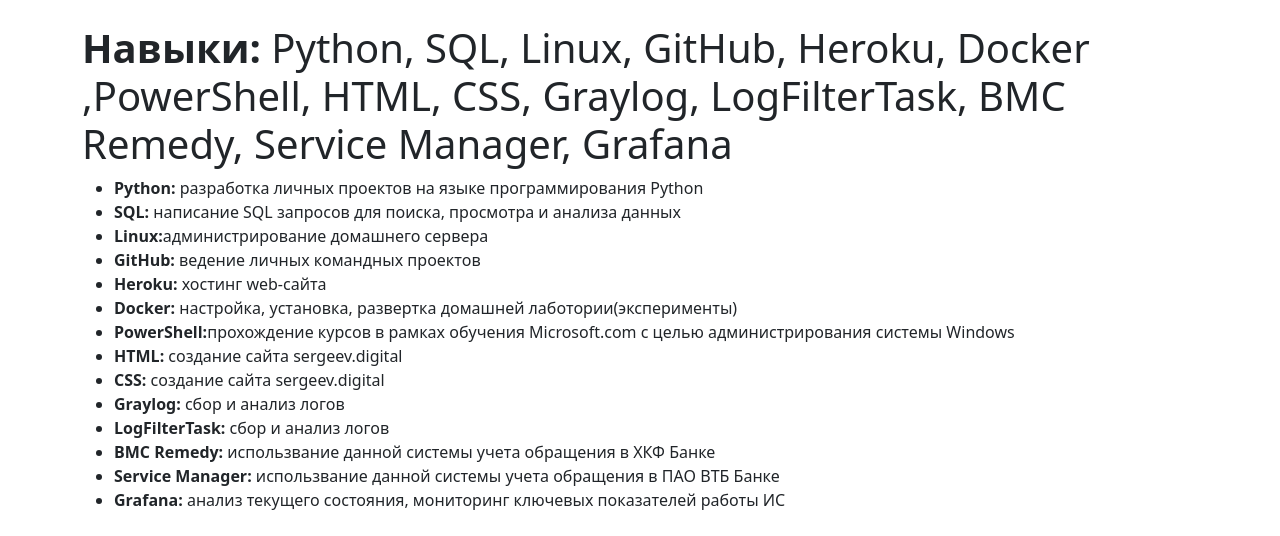
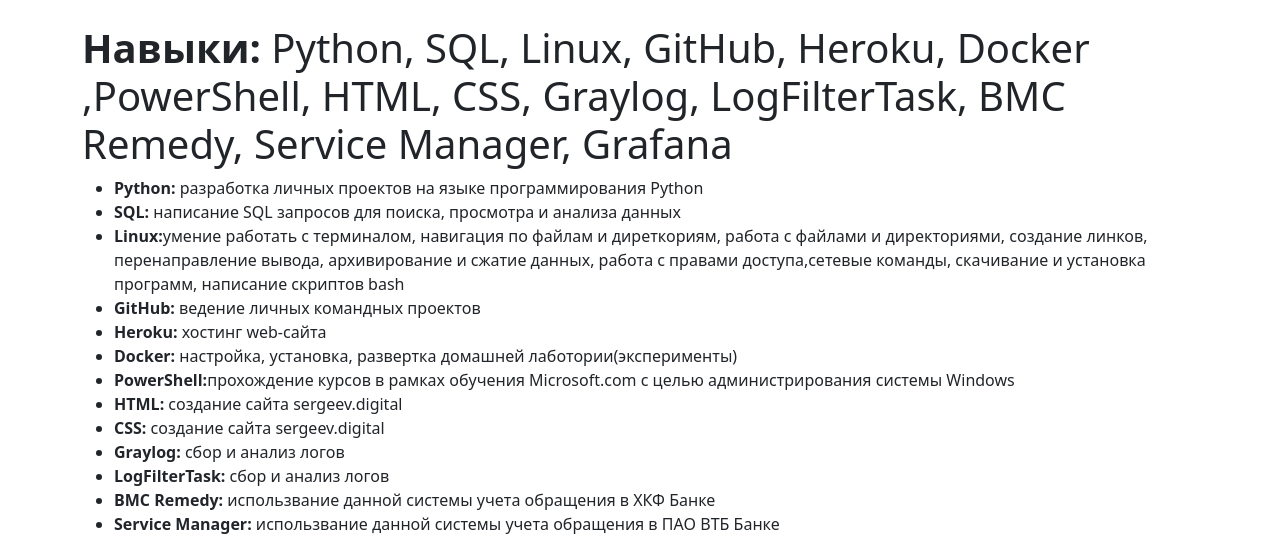
Before and after one commit to wesk777/CVweb-site, a Flask app: page /myskills in a window 1280 px wide. Shown: the part 73-609 px from the top of the page. Run offline with Flask 2, Linux system fonts and the light colour scheme.

Commit message:
update information about Linux

```diff
--- a/templates/index.html
+++ b/templates/index.html
@@ -4,7 +4,7 @@
 {% block body %}
 <div class="container">
 <h1>Добро пожаловать! Меня Зовут Илья</h1>
-<p class="fs-5 col-md-8">Я IT-специалист техническкой поддержки</p>
+<p class="fs-5 col-md-8"Инженер сопровождения ПО</p>
 <a href="/CV" class="btn btn-primary btn-lg px-4">Резюме</a>
 </div>
 {% endblock %}
--- a/templates/myskills.html
+++ b/templates/myskills.html
@@ -13,7 +13,9 @@
 <ul>
     <li><strong>Python:</strong> разработка личных проектов на языке программирования Python</li>
     <li><strong>SQL:</strong> написание SQL запросов для поиска, просмотра и анализа данных</li>
-    <li><strong>Linux:</strong>администрирование домашнего сервера</li>
+    <li><strong>Linux:</strong>умение работать с терминалом, навигация по файлам и диреткориям, работа с файлами и директориями,
+        создание линков, перенаправление вывода, архивирование и сжатие данных, работа с правами доступа,сетевые команды,
+        скачивание и установка программ, написание скриптов bash</li>
     <li><strong>GitHub:</strong> ведение личных командных проектов</li>
     <li><strong>Heroku:</strong> хостинг web-сайта</li>
     <li><strong>Docker:</strong> настройка, установка, развертка домашней лаботории(эксперименты)</li>
```
